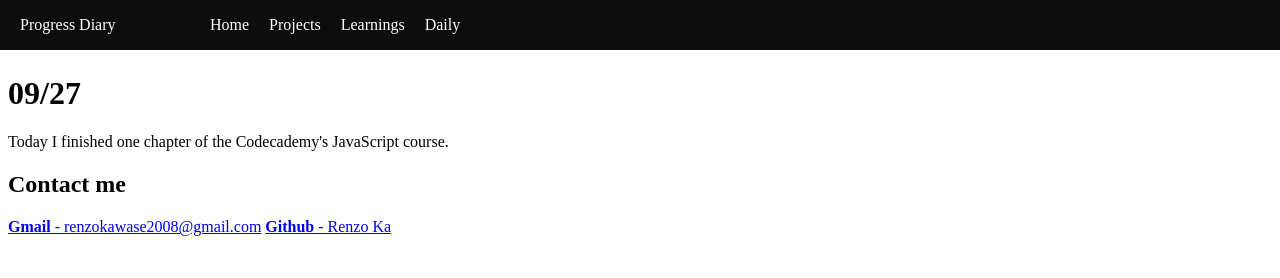
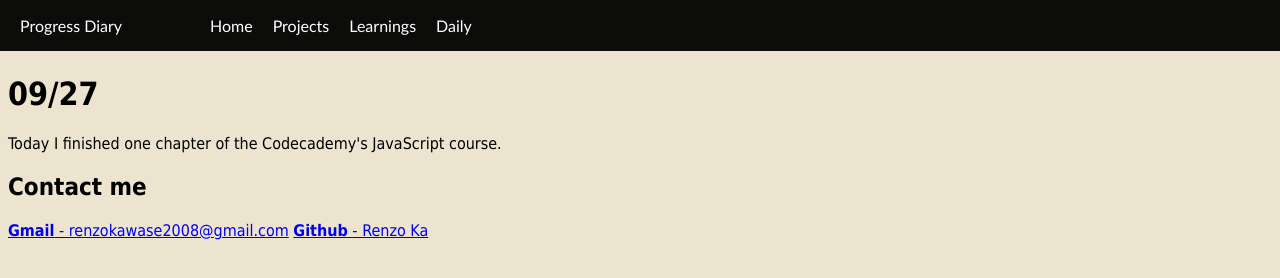
Before and after one commit to RenzoKa/PROGRESS, a plain HTML site: page DAILY.html in a window 1280 px wide. Drawn offline with Linux system fonts and the light colour scheme.

Commit message:
need to finish styling

```diff
--- a/STYLE.css
+++ b/STYLE.css
@@ -7,6 +7,7 @@ header {
     width: 100%;
     top: 0;
     left: 0;
+    font-family: "Trebuchet MS";
 }
 
 nav ul {
@@ -28,12 +29,15 @@ li a {
 #headtitle {
     float: left;
     margin-left: 20px;
+    font-weight: 550;
 }
 
 /* f código header */
 
 body {
     margin-top: 75px;
+    background-color: rgb(236, 228, 207);
+    font-family: Tahoma;
 }
 
 img {
```
